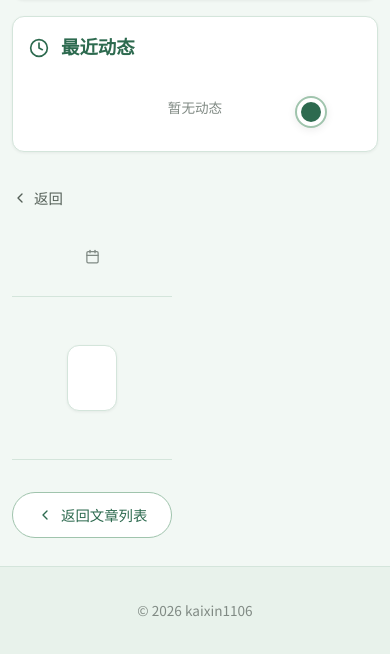
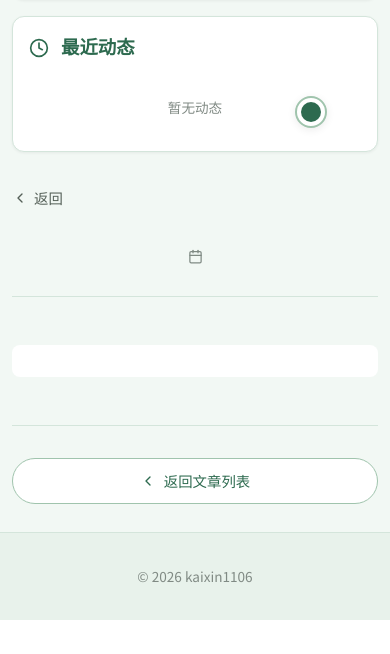
Before and after one commit to kaixin1106/blog, a Python web app: template templates/post.html in a window 390 px wide. Shown: the part 682-1336 px from the top of the page. After the commit the page ends 1302 px from the top, so only its background shows below. Run offline with Jinja, Linux system fonts and the light colour scheme; the template is opened without the code that fills it, so the values that code supplies are empty.

Commit message:
fix: (all by ai) context width

```diff
--- a/templates/base.html
+++ b/templates/base.html
@@ -5,8 +5,8 @@
     <meta name="viewport" content="width=device-width, initial-scale=1.0">
     <meta name="description" content="kaixin1106's Blog">
     <title>{% block title %}kaixin's Blog{% endblock %}</title>
+    <link rel="stylesheet" href="markdown.css?v=20260619">
     <link rel="stylesheet" href="style.css?v=20260619">
-    <link rel="stylesheet" href="markdown.css?v=20260619">
 </head>
 <body>
     <!-- SVG Icon Sprite Sheet -->
--- a/templates/style.css
+++ b/templates/style.css
@@ -1092,7 +1092,10 @@ body {
   }
 
   .markdown-body {
+    width: 100%;
     max-width: 100%;
+    margin: 0;
+    padding: var(--space-lg);
   }
 }
 
@@ -1100,15 +1103,24 @@ body {
 @media (max-width: 900px) {
   :root {
     --sidebar-width: 100%;
+    --content-max-width: 100%;
   }
 
   .page-layout {
     flex-direction: column;
+    align-items: stretch;
+    max-width: 100%;
     padding: var(--space-lg) var(--space-md);
     gap: var(--space-md);
   }
 
+  .page-main {
+    width: 100%;
+    max-width: 100%;
+  }
+
   .page-sidebar {
+    width: 100%;
     position: static;
     flex-direction: row;
     flex-wrap: wrap;
@@ -1123,6 +1135,16 @@ body {
 
   .post-body-layout {
     flex-direction: column;
+    align-items: stretch;
+    gap: 0;
+  }
+
+  .post-body-layout .markdown-body {
+    width: 100%;
+    max-width: 100%;
+    margin: 0;
+    padding: var(--space-md);
+    border-radius: var(--radius-md);
   }
 
   /* TOC above article, collapsible */
@@ -1171,7 +1193,6 @@ body {
 
 /* --- 640px: hide TOC, compact sidebar --- */
 @media (max-width: 640px) {
-  .post-toc { display: none; }
   .site-header { padding: var(--space-lg) 0; }
   .site-title { font-size: 1.8rem; }
   .site-tagline { font-size: 0.85rem; }
@@ -1179,10 +1200,19 @@ body {
   .post-article .post-title { font-size: 1.8rem; }
 
   .page-layout {
+    flex-direction: column;
+    align-items: stretch;
+    max-width: 100%;
     padding: var(--space-md);
   }
 
+  .page-main {
+    width: 100%;
+    max-width: 100%;
+  }
+
   .page-sidebar {
+    width: 100%;
     flex-direction: column;
   }
 
@@ -1203,9 +1233,18 @@ body {
     padding: 0 var(--space-sm);
   }
 
+  .post-body-layout {
+    align-items: stretch;
+  }
+
   .markdown-body {
-    padding: var(--space-md);
-    border-radius: var(--radius-md);
+    width: 100%;
+    max-width: 100%;
+    margin: 0;
+    padding: var(--space-sm) var(--space-md);
+    border-radius: 0;
+    border: none;
+    box-shadow: none;
   }
 }
 
@@ -1216,8 +1255,20 @@ body {
   .site-tagline { font-size: 0.8rem; }
 
   .page-layout {
+    flex-direction: column;
+    align-items: stretch;
+    max-width: 100%;
     padding: var(--space-sm);
     gap: var(--space-sm);
+  }
+
+  .page-main {
+    width: 100%;
+    max-width: 100%;
+  }
+
+  .page-sidebar {
+    width: 100%;
   }
 
   .post-item { padding: var(--space-sm) var(--space-md); }
@@ -1233,9 +1284,16 @@ body {
     padding: var(--space-md);
   }
 
+  .post-body-layout {
+    align-items: stretch;
+  }
+
   .markdown-body {
+    width: 100%;
+    max-width: 100%;
+    margin: 0;
     padding: var(--space-sm);
-    border-radius: var(--radius-sm);
+    border-radius: 0;
     border: none;
     box-shadow: none;
   }
```
